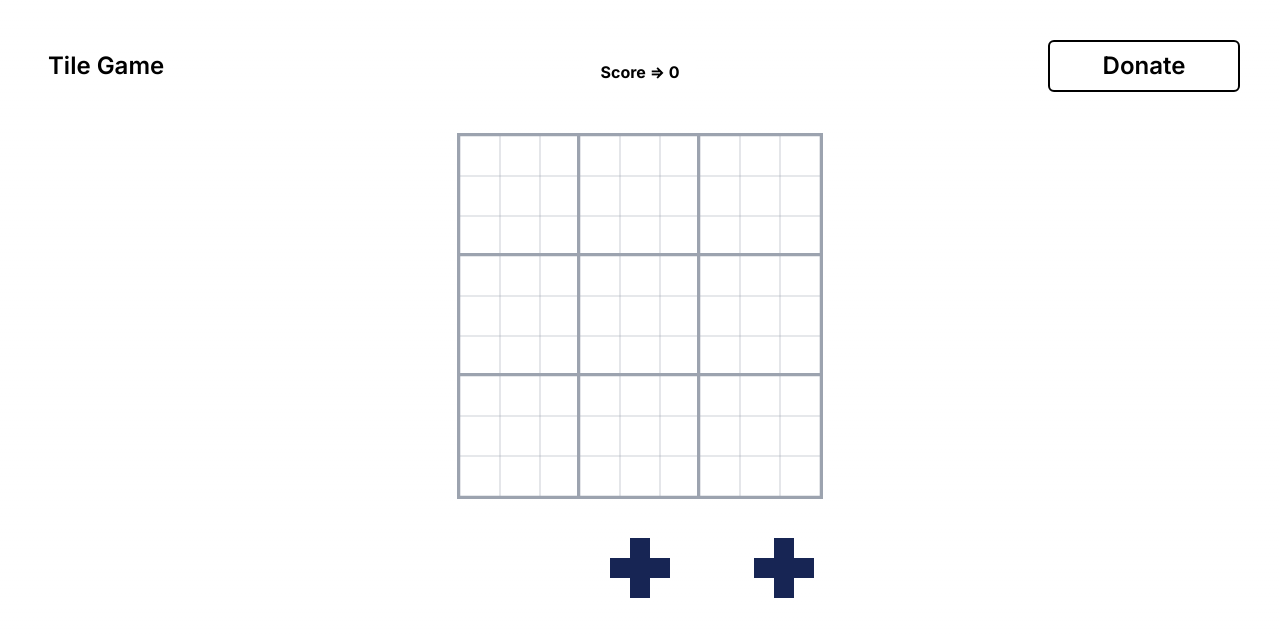
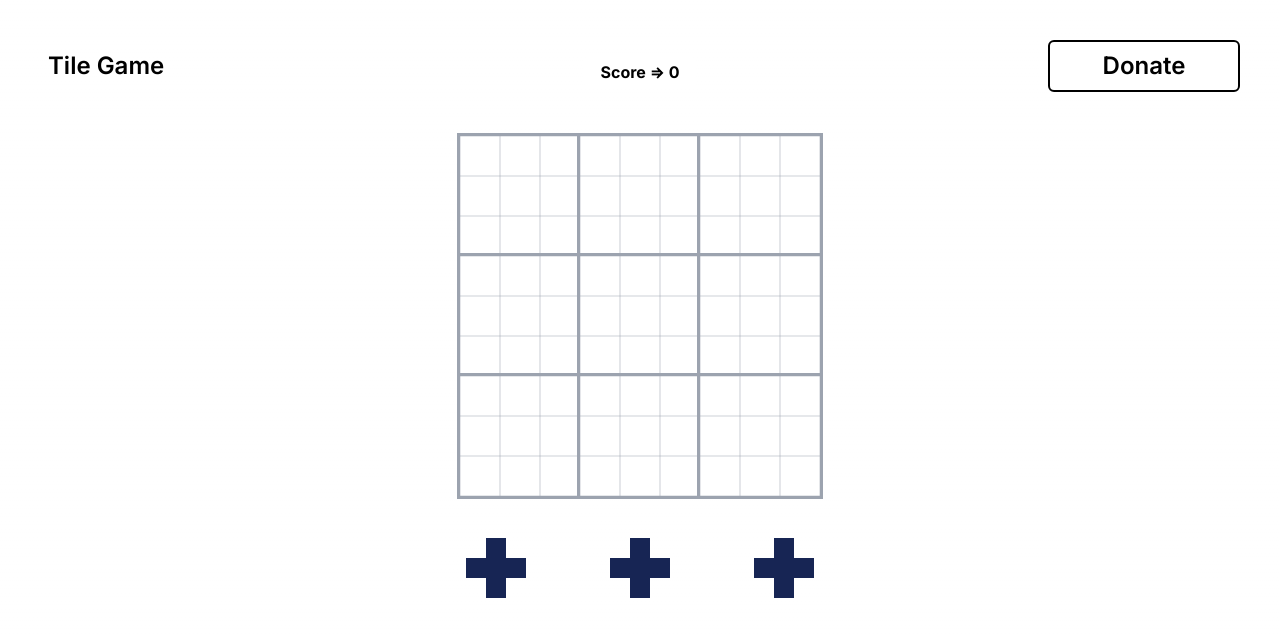
Before and after one commit to jancharatan/tile-game, a Next.js app: page / in a window 1280 px wide. Shown: the top 636 px of the page. Built offline with nearby package versions, Linux system fonts and the light colour scheme.

Commit message:
Can drop tiles now.

```diff
--- a/src/components/TileBank.tsx
+++ b/src/components/TileBank.tsx
@@ -5,19 +5,19 @@
 import { useTileBankState } from "@/context/TileBankContext";
 
 const TileBank = () => {
-    const { tileBankState, resetTileBank } = useTileBankState();
+    const { tileBank, resetTileBank } = useTileBankState();
 
     useEffect(() => {
-        if (tileBankState.length === 0) {
+        if (tileBank.length === 0) {
             resetTileBank();
         }
     }, []);
 
     return (
         <div className="flex items-center justify-center">
-            <TileOption tile={tileBankState[0]} index={0} />
-            <TileOption tile={tileBankState[1]} index={1} />
-            <TileOption tile={tileBankState[2]} index={2} />
+            <TileOption tile={tileBank[0]} index={0} />
+            <TileOption tile={tileBank[1]} index={1} />
+            <TileOption tile={tileBank[2]} index={2} />
         </div>
     );
 };
--- a/src/components/TileOption.tsx
+++ b/src/components/TileOption.tsx
@@ -5,7 +5,7 @@
 import { TileList, TileState } from "@/utils/gameEnums";
 import { FunctionComponent, useState } from "react";
 import { useInteractionState } from "@/context/InteractionContext";
-import { checkBoardOnHover } from "@/utils/gameLogic";
+import { checkCurrentDrag } from "@/utils/gameLogic";
 import { useBoardState } from "@/context/BoardStateContext";
 import { tileSizes } from "@/utils/tileSizes";
 
@@ -15,8 +15,21 @@
 }) => {
     const [position, setPosition] = useState({ x: 0, y: 0 });
     const [size, setSize] = useState(1);
-    const { board, setHoveredTiles } = useBoardState();
+    const { board, hoveredTiles, setHoveredTiles, setBoardStateAtCoords } =
+        useBoardState();
     const { boardOffsetLeft, boardOffsetTop, tileSize } = useInteractionState();
+
+    const tilesToModify = (e: MouseEvent) => {
+        return checkCurrentDrag(
+            boardOffsetLeft,
+            boardOffsetTop,
+            tileSize,
+            e.clientX - e.offsetX,
+            e.clientY - e.offsetY,
+            board,
+            tileSizes[tile]
+        );
+    };
 
     return (
         <div className="flex h-full w-full justify-center items-center">
@@ -25,21 +38,14 @@
                 defaultPosition={{ x: 0, y: 0 }}
                 // @ts-ignore
                 onDrag={(e: MouseEvent) => {
-                    const hoveredTiles = checkBoardOnHover(
-                        boardOffsetLeft,
-                        boardOffsetTop,
-                        tileSize,
-                        e.clientX - e.offsetX,
-                        e.clientY - e.offsetY,
-                        board,
-                        tileSizes[tile]
-                    );
+                    const hoveredTiles = tilesToModify(e);
                     setHoveredTiles(hoveredTiles);
                 }}
                 onStart={() => {
                     setSize(2);
                 }}
                 onStop={() => {
+                    setBoardStateAtCoords(hoveredTiles, TileState.Occupied);
                     setHoveredTiles([]);
                     setPosition({ x: 0, y: 0 });
                     setSize(1);
--- a/src/context/TileBankContext.tsx
+++ b/src/context/TileBankContext.tsx
@@ -9,21 +9,22 @@
 } from "react";
 
 const getRandomTile = (): TileList => {
-    return Object.values(TileList)[
-        Math.floor(Math.random() * Object.keys(TileList).length)
+    const { [TileList.Empty]: _, ...NoEmptyTileList } = TileList;
+    return Object.values(NoEmptyTileList)[
+        Math.floor(Math.random() * Object.keys(NoEmptyTileList).length)
     ];
 };
 
 type TileBankContextType = {
-    tileBankState: TileList[];
-    setTileBankState: Dispatch<SetStateAction<TileList[]>>;
+    tileBank: TileList[];
+    setTileBank: Dispatch<SetStateAction<TileList[]>>;
     resetTileBank: () => void;
     emptyTile: (index: number) => void;
 };
 
 const TileBankContext = createContext<TileBankContextType>({
-    tileBankState: [],
-    setTileBankState: () => {},
+    tileBank: [],
+    setTileBank: () => {},
     resetTileBank: () => {},
     emptyTile: () => {},
 });
@@ -35,23 +36,21 @@
 export const TileBankProvider: FunctionComponent<{
     children: any;
 }> = ({ children }) => {
-    const [tileBankState, setTileBankState] = useState<TileList[]>([]);
+    const [tileBank, setTileBank] = useState<TileList[]>([]);
 
     const resetTileBank = (): void => {
-        setTileBankState([getRandomTile(), getRandomTile(), getRandomTile()]);
+        setTileBank([getRandomTile(), getRandomTile(), getRandomTile()]);
     };
 
     const emptyTile = (index: number): void => {
-        setTileBankState(
-            tileBankState.map((tile, i) =>
-                i === index ? TileList.Empty : tile
-            )
+        setTileBank(
+            tileBank.map((tile, i) => (i === index ? TileList.Empty : tile))
         );
     };
 
     const value = {
-        tileBankState,
-        setTileBankState,
+        tileBank,
+        setTileBank,
         resetTileBank,
         emptyTile,
     };
--- a/src/utils/gameLogic.ts
+++ b/src/utils/gameLogic.ts
@@ -102,7 +102,7 @@
     return quadrantsToRemove;
 };
 
-const checkBoardOnHover = (
+const checkCurrentDrag = (
     boardOffsetLeft: number,
     boardOffsetTop: number,
     tileSize: number,
@@ -129,4 +129,4 @@
     return tile.map((coord) => [coord[0] + closestRow, coord[1] + closestCol]);
 };
 
-export { canPlace, placeTile, checkBoardOnHover };
+export { canPlace, placeTile, checkCurrentDrag };
```
